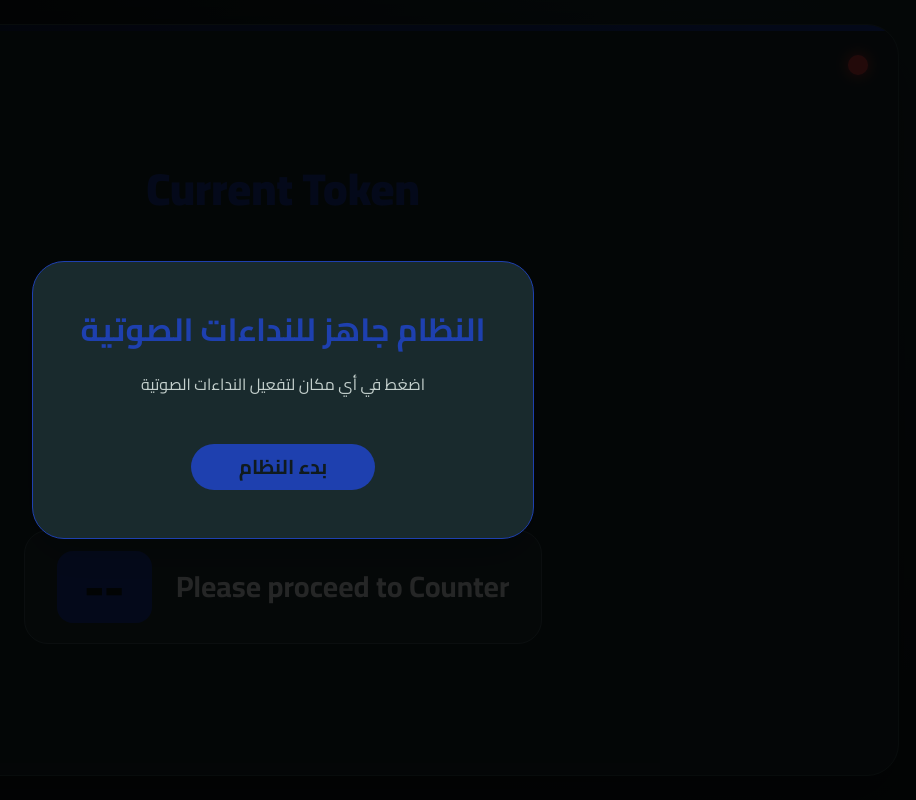
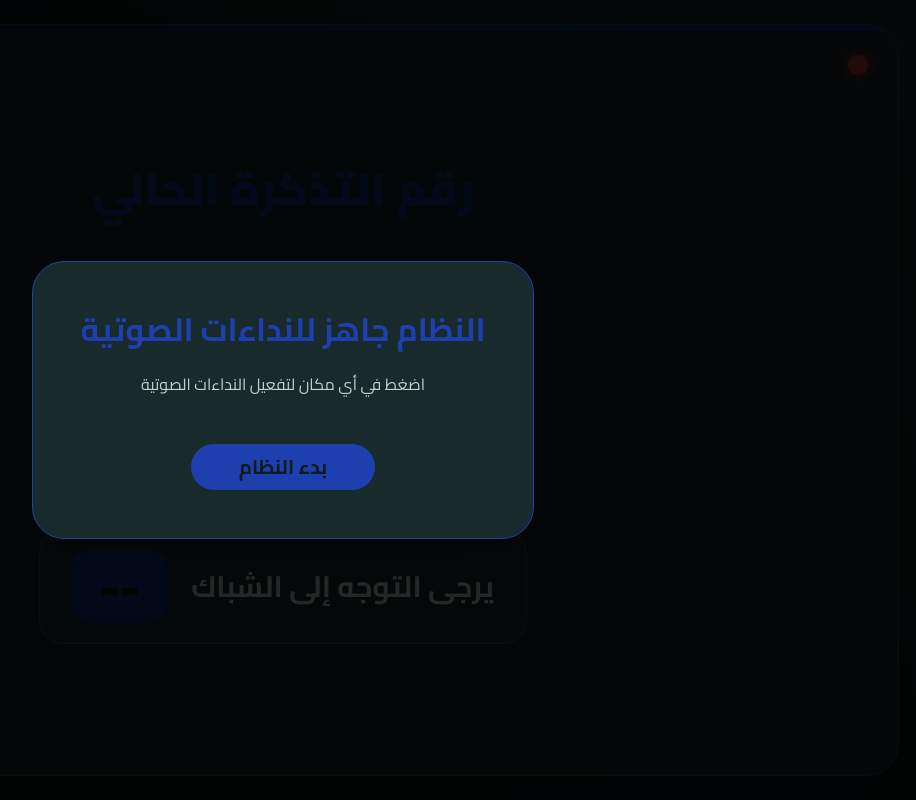
Before and after one commit to alaauddin/QMS, a Django app: template qms_core/templates/qms_core/screen.html in a window 1280 px wide. Shown: the whole page, without its empty margins (357-1273 px from the left). Run offline with Django 5.2, Linux system fonts and the light colour scheme; the template is opened without the code that fills it, so the values that code supplies are empty; data comes from the database, SQL or seed files in the repository.

Commit message:
fix: show public screen labels in Arabic

```diff
--- a/qms_core/templates/qms_core/screen.html
+++ b/qms_core/templates/qms_core/screen.html
@@ -1,10 +1,9 @@
-{% load i18n %}
 <!DOCTYPE html>
 <html lang="ar" dir="rtl">
 <head>
     <meta charset="UTF-8">
     <meta name="viewport" content="width=device-width, initial-scale=1.0">
-    <title>{% trans "Screen Display" %}</title>
+    <title>شاشة العرض</title>
     <!-- Bootstrap CSS -->
     <link rel="stylesheet" href="https://cdn.jsdelivr.net/npm/bootstrap@5.3.2/dist/css/bootstrap.rtl.min.css">
     <!-- Google Fonts -->
@@ -150,14 +149,14 @@
                         <div class="screen-logo-frame"><img src="{{ system_config.logo.url }}" alt="{{ system_config.system_name }}" class="screen-logo"></div>
                     {% endif %}
 
-                    <div class="header-label">{% trans "Current Token" %}</div>
+                    <div class="header-label">رقم التذكرة الحالي</div>
 
                     <div class="token-container">
                         <h1 id="token-display" dir="ltr" class="token-number">--</h1>
                     </div>
 
                     <div class="footer-info text-center">
-                        <div class="instruction-text">{% trans "Please proceed to Counter" %}</div>
+                        <div class="instruction-text">يرجى التوجه إلى الشباك</div>
                         <div id="counter-badge" dir="ltr" class="counter-badge">--</div>
                     </div>
                 </div>
@@ -199,6 +198,13 @@
         const activeConnections = new Set();
         const playedAnnouncements = new Set();
 
+        function englishDigits(value) {
+            return String(value).replace(/[\u0660-\u0669\u06f0-\u06f9]/g, digit => {
+                const code = digit.charCodeAt(0);
+                return String.fromCharCode(48 + (code >= 0x06f0 ? code - 0x06f0 : code - 0x0660));
+            });
+        }
+
         function playAnnouncement(data) {
             if (!data.audio) return;
             if (data.announcement_id) {
@@ -213,12 +219,12 @@
 
         function updateDisplay(tokenText, counterNum) {
             const tokenDisplay = document.getElementById('token-display');
-            tokenDisplay.innerText = String(tokenText);
+            tokenDisplay.innerText = englishDigits(tokenText);
             tokenDisplay.classList.remove('new-token');
             void tokenDisplay.offsetWidth;
             tokenDisplay.classList.add('new-token');
 
-            document.getElementById('counter-badge').innerText = String(counterNum);
+            document.getElementById('counter-badge').innerText = englishDigits(counterNum);
         }
 
         function connectCounter(id) {
```
